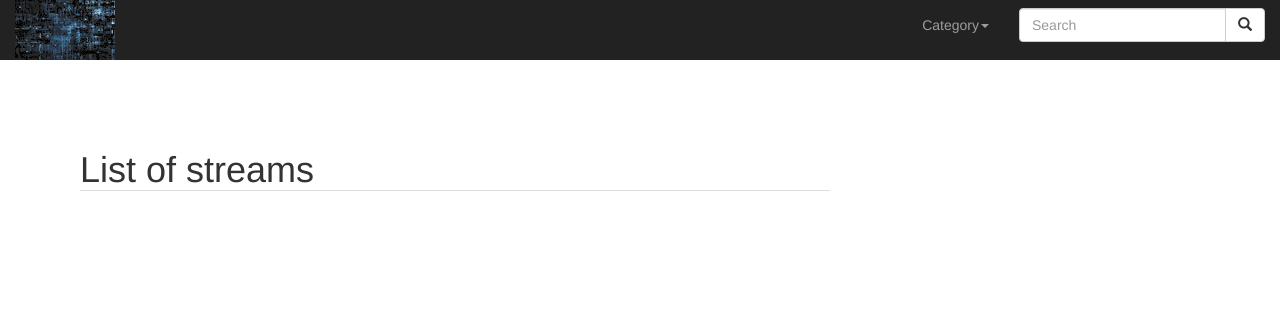
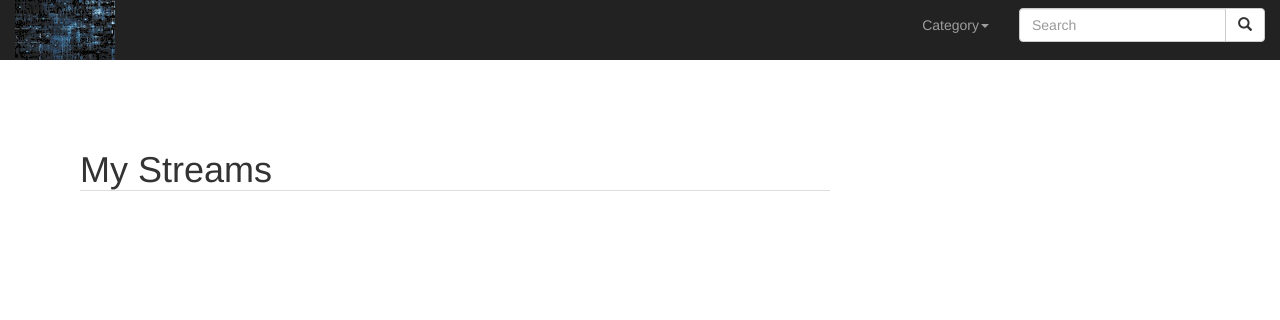
Before and after one commit to MqllR/mystream, a Django app: page /library/ in a window 1280 px wide. Shown: the top 320 px of the page. Run offline with Django 3.2, Linux system fonts and the light colour scheme; data that the repository does not hold is empty; parts of the project's set-up code (start-up, migrations or seed data) failed here and were passed over; some libraries are stand-ins or nearby versions.

Commit message:
Change list of streams to My streams

```diff
--- a/library/templates/stream_list.html
+++ b/library/templates/stream_list.html
@@ -52,7 +52,7 @@
 {% block content %}
 <div class="container">
     <div class="row">
-        <div class="col-lg-8"><h1>List of streams</h1>
+        <div class="col-lg-8"><h1>My Streams</h1>
             <div class="list">
                 {% for stream in streams %}
                 <div class="row stream">
```
